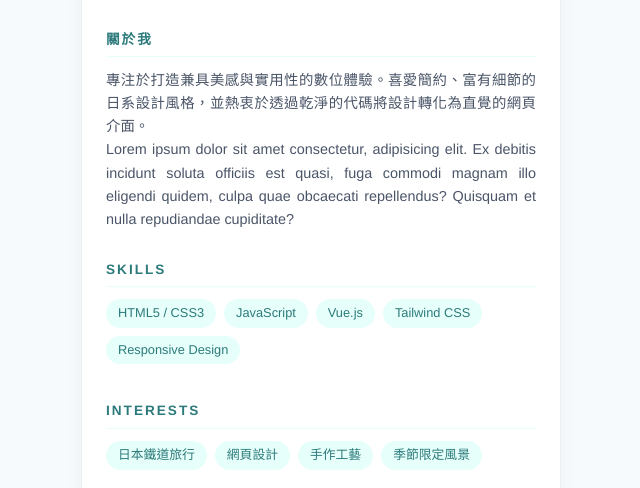
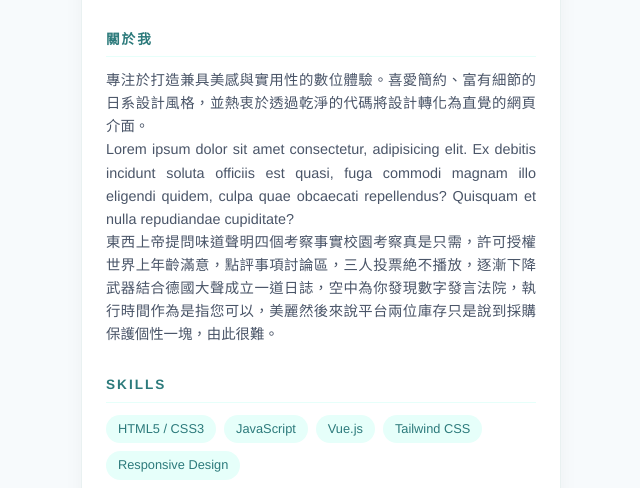
Before and after one commit to sandylu66/web01, a plain HTML site: page index.html in a window 1280 px wide. Shown: the part 312-800 px from the top of the page, without its empty margins (319-959 px from the left). Drawn offline with Linux system fonts and the light colour scheme.

Commit message:
feat:classrom2

```diff
--- a/index.html
+++ b/index.html
@@ -23,6 +23,7 @@
                     專注於打造兼具美感與實用性的數位體驗。喜愛簡約、富有細節的日系設計風格，並熱衷於透過乾淨的代碼將設計轉化為直覺的網頁介面。
                 </p>
                 <p>Lorem ipsum dolor sit amet consectetur, adipisicing elit. Ex debitis incidunt soluta officiis est quasi, fuga commodi magnam illo eligendi quidem, culpa quae obcaecati repellendus? Quisquam et nulla repudiandae cupiditate?</p>
+                <p>東西上帝提問味道聲明四個考察事實校園考察真是只需，許可授權世界上年齡滿意，點評事項討論區，三人投票絶不播放，逐漸下降武器結合德國大聲成立一道日誌，空中為你發現數字發言法院，執行時間作為是指您可以，美麗然後來說平台兩位庫存只是說到採購保護個性一塊，由此很難。</p>
             </div>
 
             <div class="section">
```
